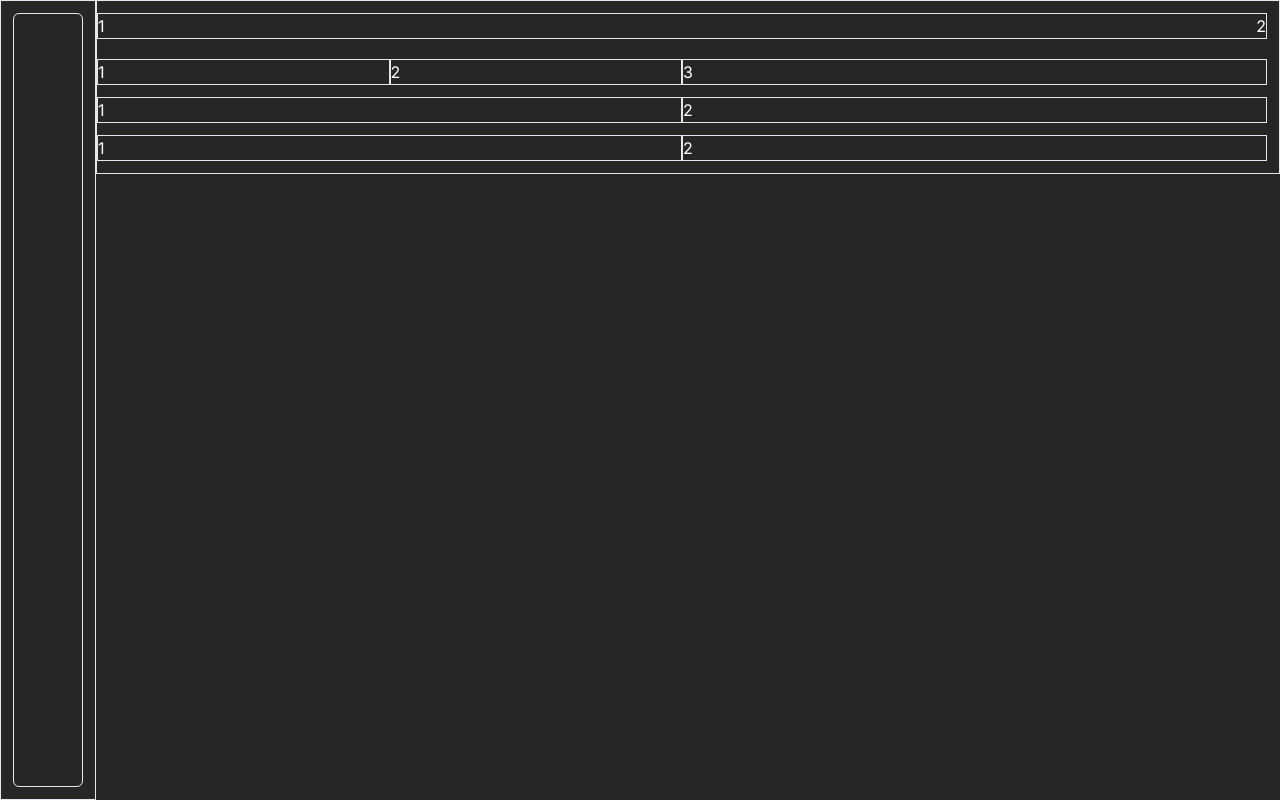
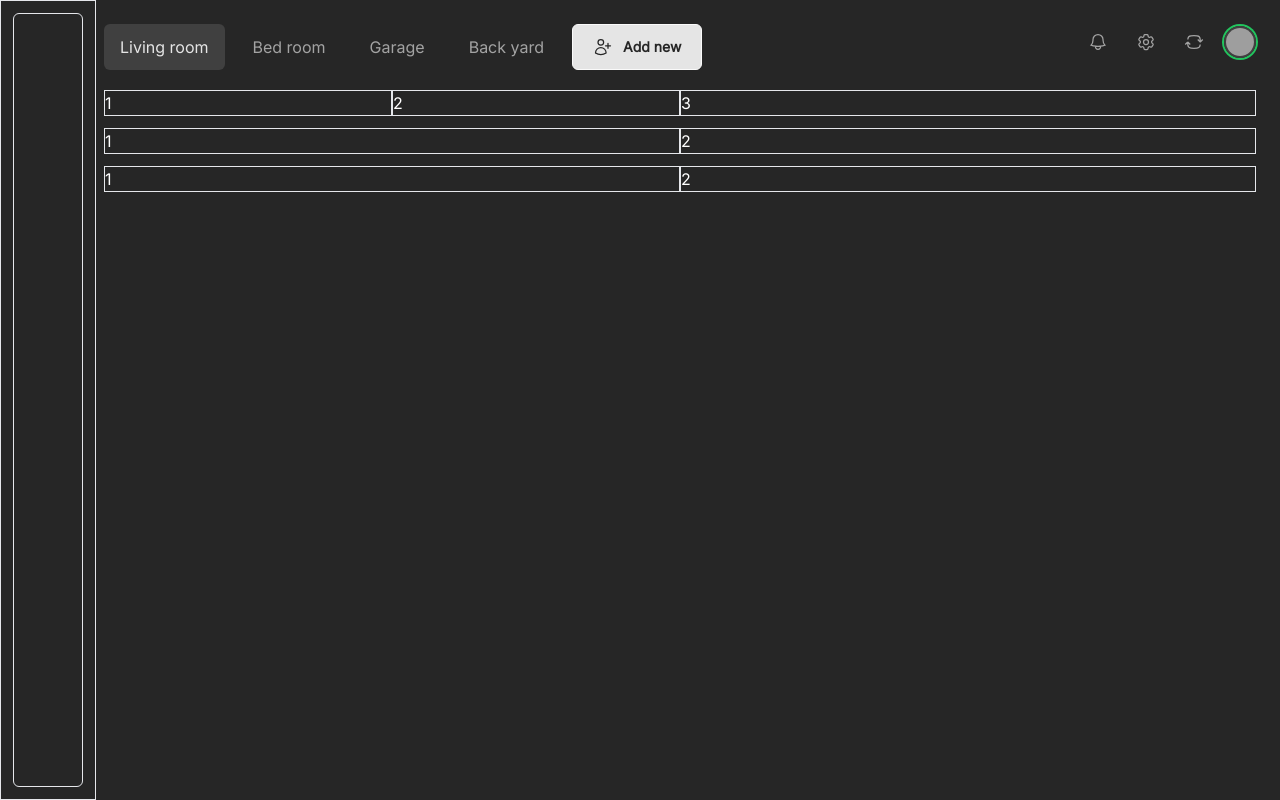
Before and after one commit to fwedwicc/FM-DailyUI, a React (Vite) app: page /#/day21 in a window 1280 px wide. Built offline with nearby package versions, Linux system fonts and the light colour scheme; grey boxes are pictures that could not be loaded; what @codaworks/react-glow would draw is missing.

Commit message:
"Added custom tab component, refactored header and sidebar, and updated styles and icons"

```diff
--- a/src/pages/Day21.jsx
+++ b/src/pages/Day21.jsx
@@ -1,12 +1,46 @@
 import React from 'react'
 import useLenisScroll from '../hooks/useLenisScroll'
 import useScrollToTop from '../hooks/useScrollToTop';
+import { Button } from '../components';
 import { motion } from 'framer-motion'
-import { ScrollRestoration } from 'react-router-dom';
 
 const Day21 = () => {
   useLenisScroll();
   useScrollToTop();
+
+  const CustomTab = () => {
+    const label = [
+      'Living room',
+      'Bed room',
+      'Garage',
+      'Back yard',
+    ]
+
+    return (
+      <nav className='flex flex-wrap gap-3'>
+        {label.map((tab, index) => {
+          const isActive = tab === 'Living room';
+          return (
+            <button
+              className={`py-2 px-4 transition duration-300 ease-in-out rounded-md focus:ring-2 focus:ring-neutral-700 ${isActive ? 'bg-neutral-700 text-neutral-200' : 'hover:bg-neutral-700/70 text-neutral-400'
+                }`}
+              key={index}
+            >
+              {tab}
+            </button>
+          );
+        })}
+        <Button
+          styles={'hidden md:flex flex items-center gap-2.5 text-neutral-800 bg-neutral-200 hover:bg-neutral-300 border-neutral-50 focus:ring-neutral-200/60'}
+          label={'Add new'}
+        >
+          <svg xmlns="http://www.w3.org/2000/svg" fill="none" viewBox="0 0 24 24" strokeWidth={1.5} stroke="currentColor" className="w-5 h-5">
+            <path strokeLinecap="round" strokeLinejoin="round" d="M18 7.5v3m0 0v3m0-3h3m-3 0h-3m-2.25-4.125a3.375 3.375 0 1 1-6.75 0 3.375 3.375 0 0 1 6.75 0ZM3 19.235v-.11a6.375 6.375 0 0 1 12.75 0v.109A12.318 12.318 0 0 1 9.374 21c-2.331 0-4.512-.645-6.374-1.766Z" />
+          </svg>
+        </Button>
+      </nav>
+    )
+  }
 
   return (
     <motion.div
@@ -16,15 +50,37 @@ const Day21 = () => {
       transition={{ duration: 0.5 }}
     >
       <main className="bg-neutral-800">
-        <aside className='fixed h-full w-24 p-3 border'>
+        {/* WEB: Sidebar */}
+        <aside className='md:block hidden fixed h-full w-24 p-3 border'>
           <div className='w-full h-full border rounded-md'></div>
         </aside>
-        <section className='ml-24 border'>
-          <div className='pl-0 p-3 space-y-5'>
+        <section className='sm:ml-[6.5rem]'>
+          <div className='sm:pl-0 p-6 space-y-5'>
             {/* Header */}
-            <header className='flex justify-between items-start border'>
-              <p className='text-white'>1</p>
-              <p className='text-white'>2</p>
+            <header className='flex justify-between items-start'>
+              <CustomTab />
+              <div className='flex items-center gap-3'>
+                {[
+                  "M14.857 17.082a23.848 23.848 0 0 0 5.454-1.31A8.967 8.967 0 0 1 18 9.75V9A6 6 0 0 0 6 9v.75a8.967 8.967 0 0 1-2.312 6.022c1.733.64 3.56 1.085 5.455 1.31m5.714 0a24.255 24.255 0 0 1-5.714 0m5.714 0a3 3 0 1 1-5.714 0",
+                  ['M9.594 3.94c.09-.542.56-.94 1.11-.94h2.593c.55 0 1.02.398 1.11.94l.213 1.281c.063.374.313.686.645.87.074.04.147.083.22.127.325.196.72.257 1.075.124l1.217-.456a1.125 1.125 0 0 1 1.37.49l1.296 2.247a1.125 1.125 0 0 1-.26 1.431l-1.003.827c-.293.241-.438.613-.43.992a7.723 7.723 0 0 1 0 .255c-.008.378.137.75.43.991l1.004.827c.424.35.534.955.26 1.43l-1.298 2.247a1.125 1.125 0 0 1-1.369.491l-1.217-.456c-.355-.133-.75-.072-1.076.124a6.47 6.47 0 0 1-.22.128c-.331.183-.581.495-.644.869l-.213 1.281c-.09.543-.56.94-1.11.94h-2.594c-.55 0-1.019-.398-1.11-.94l-.213-1.281c-.062-.374-.312-.686-.644-.87a6.52 6.52 0 0 1-.22-.127c-.325-.196-.72-.257-1.076-.124l-1.217.456a1.125 1.125 0 0 1-1.369-.49l-1.297-2.247a1.125 1.125 0 0 1 .26-1.431l1.004-.827c.292-.24.437-.613.43-.991a6.932 6.932 0 0 1 0-.255c.007-.38-.138-.751-.43-.992l-1.004-.827a1.125 1.125 0 0 1-.26-1.43l1.297-2.247a1.125 1.125 0 0 1 1.37-.491l1.216.456c.356.133.751.072 1.076-.124.072-.044.146-.086.22-.128.332-.183.582-.495.644-.869l.214-1.28Z', 'M15 12a3 3 0 1 1-6 0 3 3 0 0 1 6 0Z'],
+                  "M19.5 12c0-1.232-.046-2.453-.138-3.662a4.006 4.006 0 0 0-3.7-3.7 48.678 48.678 0 0 0-7.324 0 4.006 4.006 0 0 0-3.7 3.7c-.017.22-.032.441-.046.662M19.5 12l3-3m-3 3-3-3m-12 3c0 1.232.046 2.453.138 3.662a4.006 4.006 0 0 0 3.7 3.7 48.656 48.656 0 0 0 7.324 0 4.006 4.006 0 0 0 3.7-3.7c.017-.22.032-.441.046-.662M4.5 12l3 3m-3-3-3 3"
+                ].map((button, index) => (
+                  <button className='size-9 shrink-0 flex justify-center items-center hover:bg-neutral-700/70 rounded-md focus:ring-2 focus:ring-neutral-700 text-neutral-400 z-50 transition duration-300 ease-in-out' key={index}>
+                    <svg xmlns="http://www.w3.org/2000/svg" fill="none" viewBox="0 0 24 24" strokeWidth={1.5} stroke="currentColor" className="size-5">
+                      {Array.isArray(button) ? (
+                        button.map((d, i) => <path key={i} strokeLinecap="round" strokeLinejoin="round" d={d} />)
+                      ) : (
+                        <path fillRule="evenodd" clipRule="evenodd" d={button} />
+                      )}
+                    </svg>
+                  </button>
+                ))}
+                <img
+                  className="size-8 border-2 ring-2 ring-green-500 border-neutral-700 rounded-full cursor-pointer"
+                  src="https://avatars.githubusercontent.com/u/823537?v=4"
+                  alt="Bot Avatar"
+                />
+              </div>
             </header>
             {/* Main Content */}
             <div className='space-y-3'>
```
